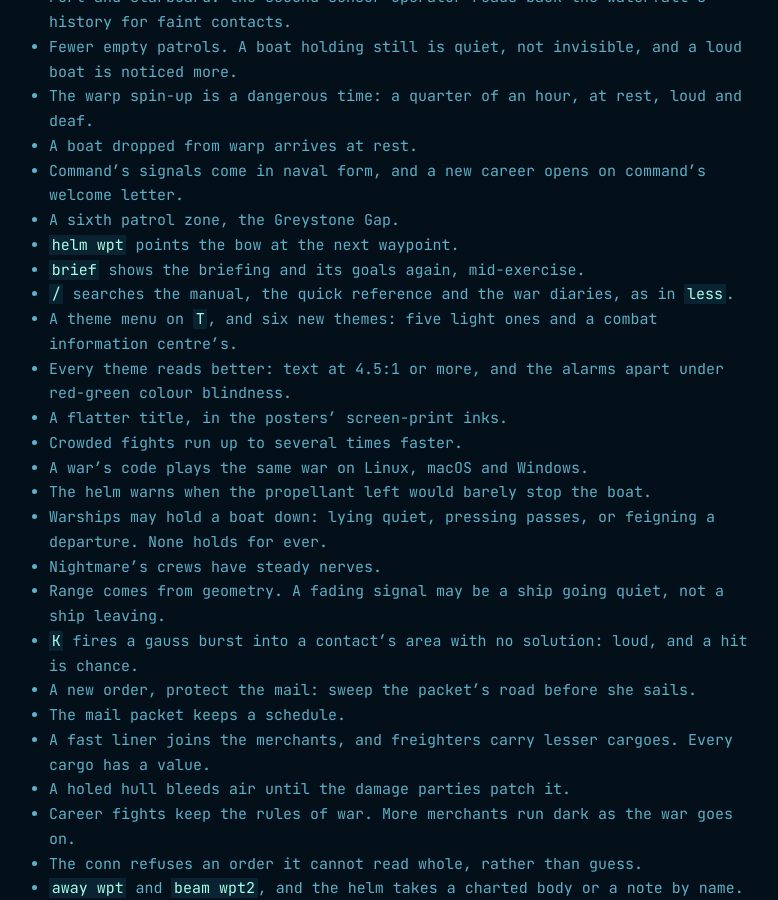
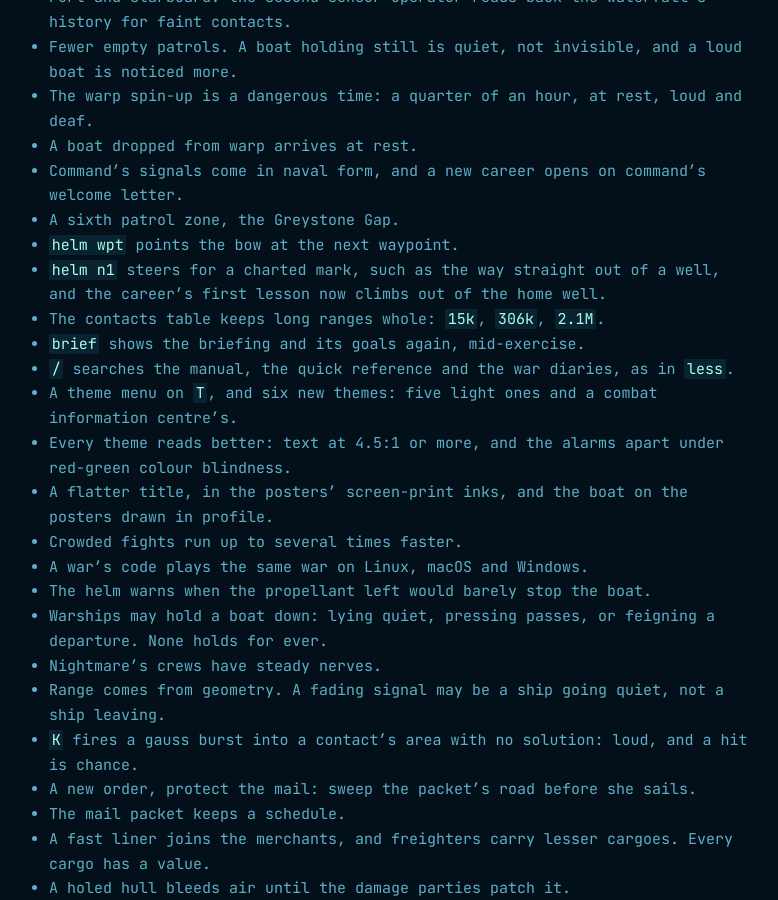
Before and after one commit to agiacalone/ghostboat, a Jekyll site: the page built from roadmap.md, in a window 1280 px wide and 900 px high, scrolled down 1482 px. Shown: the whole window, without its empty margins (151-929 px from the left). Built offline with Jekyll 4.4.1, drawn with Linux system fonts in a browser that asks for light colours.

Commit message:
Roadmap: the third release candidate on trials
On trials gains helm n1 and the first lesson's climb out of the home well, whole long ranges in the contacts table, and the boat in profile on the posters.

Co-Authored-By: Claude Opus 5.5 <noreply@anthropic.com>
Claude-Session: https://claude.ai/code/session_01LMsLD8JpZJQjdx6PZqxKxg

```diff
--- a/roadmap.md
+++ b/roadmap.md
@@ -41,11 +41,13 @@ Balance for the career, and a clear first hour. The release candidate is with pl
 - Command's signals come in naval form, and a new career opens on command's welcome letter.
 - A sixth patrol zone, the Greystone Gap.
 - `helm wpt` points the bow at the next waypoint.
+- `helm n1` steers for a charted mark, such as the way straight out of a well, and the career's first lesson now climbs out of the home well.
+- The contacts table keeps long ranges whole: `15k`, `306k`, `2.1M`.
 - `brief` shows the briefing and its goals again, mid-exercise.
 - `/` searches the manual, the quick reference and the war diaries, as in `less`.
 - A theme menu on `T`, and six new themes: five light ones and a combat information centre's.
 - Every theme reads better: text at 4.5:1 or more, and the alarms apart under red-green colour blindness.
-- A flatter title, in the posters' screen-print inks.
+- A flatter title, in the posters' screen-print inks, and the boat on the posters drawn in profile.
 - Crowded fights run up to several times faster.
 - A war's code plays the same war on Linux, macOS and Windows.
 - The helm warns when the propellant left would barely stop the boat.
```
